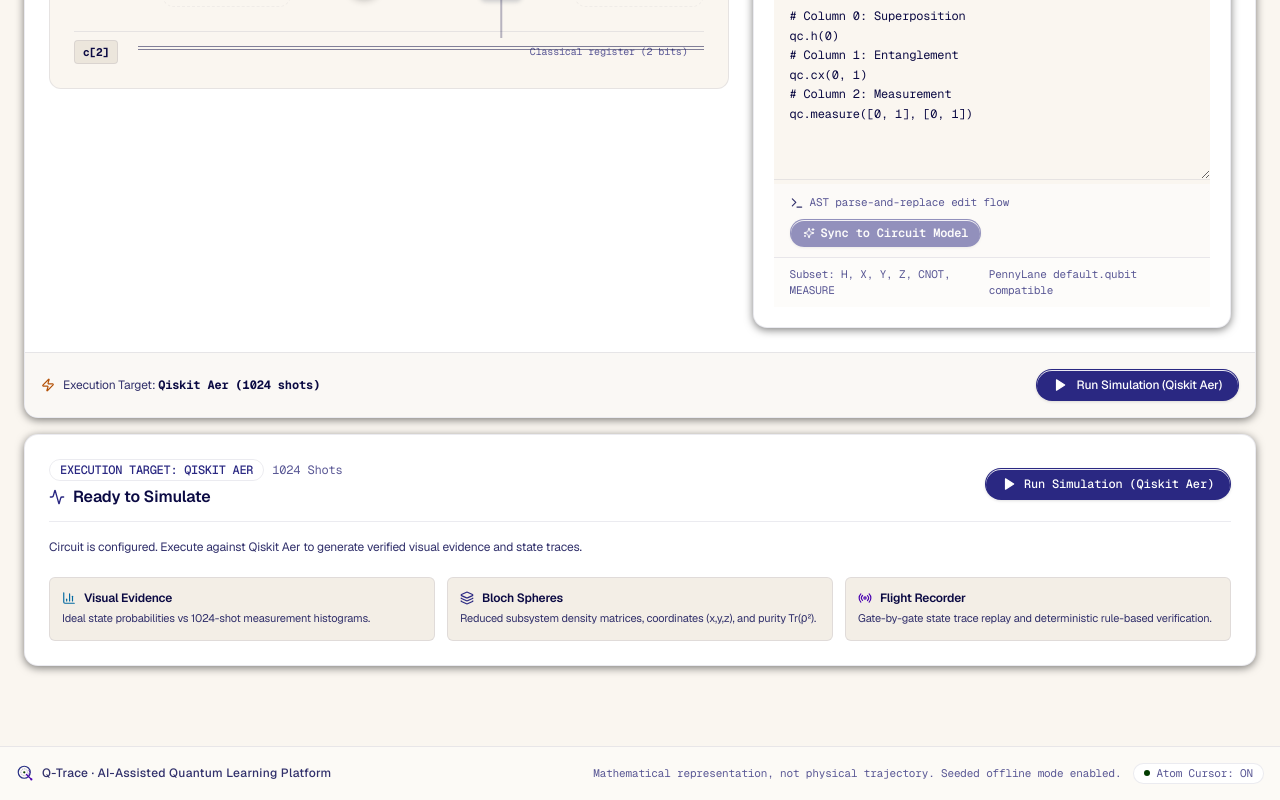
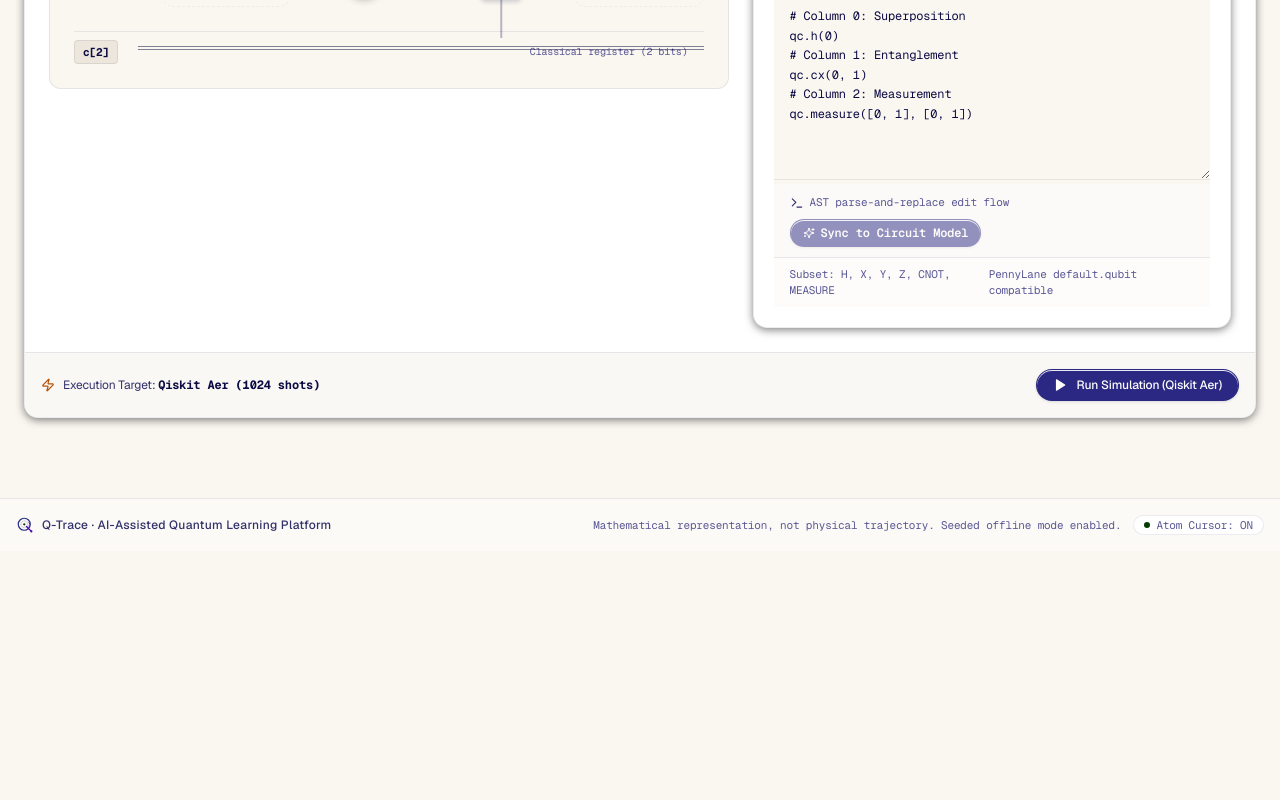
Before and after one commit to vinodkrishna221/Q-Trace, a Next.js app in the folder apps/web/: page /lab in a window 1280 px wide. Shown: the part 1025-1825 px from the top of the page. After the commit the page ends 1576 px from the top, so only its background shows below. Built offline with nearby package versions, Linux system fonts and the light colour scheme; no server answers.

Commit message:
fix(ui): remove redundant 'Ready to Simulate' CTA card on circuit lab page

```diff
--- a/apps/web/app/(app)/lab/page.tsx
+++ b/apps/web/app/(app)/lab/page.tsx
@@ -601,76 +601,6 @@ export default function LabPage() {
           </div>
         )}
 
-        {/* Clean Initial State: Ready to Simulate Prompt Card */}
-        {!hasExecuted && (
-          <Card
-            className="border-border-subtle bg-surface p-5 md:p-6 rounded-lg shadow-xs space-y-4"
-            data-testid="lab-ready-to-simulate-card"
-          >
-            <div className="flex flex-col sm:flex-row items-start sm:items-center justify-between gap-4 pb-3 border-b border-border-subtle">
-              <div className="space-y-1">
-                <div className="flex items-center gap-2">
-                  <Badge variant="outline" className="font-mono text-xs text-accent border-border-subtle">
-                    EXECUTION TARGET: QISKIT AER
-                  </Badge>
-                  <span className="text-xs font-mono text-text-tertiary">1024 Shots</span>
-                </div>
-                <h3 className="text-base font-semibold text-text-primary flex items-center gap-2">
-                  <Activity className="w-4 h-4 text-accent" />
-                  <span>Ready to Simulate</span>
-                </h3>
-              </div>
-
-              <Button
-                variant="default"
-                size="default"
-                onClick={() => handleRunSimulation()}
-                disabled={isExecutingPipeline}
-                data-testid="lab-start-simulation-btn"
-                className="gap-2 font-medium font-mono text-xs"
-              >
-                <Play className="w-3.5 h-3.5 fill-white text-white" />
-                <span>Run Simulation (Qiskit Aer)</span>
-              </Button>
-            </div>
-
-            <p className="text-xs text-text-secondary max-w-3xl leading-relaxed">
-              Circuit is configured. Execute against Qiskit Aer to generate verified visual evidence and state traces.
-            </p>
-
-            <div className="grid grid-cols-1 md:grid-cols-3 gap-3 pt-1">
-              <div className="rounded-md bg-surface-raised border border-border-subtle p-3 space-y-1">
-                <div className="flex items-center gap-2 text-xs font-semibold text-text-primary">
-                  <BarChart3 className="w-3.5 h-3.5 text-evidence" />
-                  <span>Visual Evidence</span>
-                </div>
-                <p className="text-[11px] text-text-secondary leading-relaxed">
-                  Ideal state probabilities vs 1024-shot measurement histograms.
-                </p>
-              </div>
-
-              <div className="rounded-md bg-surface-raised border border-border-subtle p-3 space-y-1">
-                <div className="flex items-center gap-2 text-xs font-semibold text-text-primary">
-                  <Layers className="w-3.5 h-3.5 text-accent" />
-                  <span>Bloch Spheres</span>
-                </div>
-                <p className="text-[11px] text-text-secondary leading-relaxed">
-                  Reduced subsystem density matrices, coordinates (x,y,z), and purity Tr(ρ²).
-                </p>
-              </div>
-
-              <div className="rounded-md bg-surface-raised border border-border-subtle p-3 space-y-1">
-                <div className="flex items-center gap-2 text-xs font-semibold text-text-primary">
-                  <Radio className="w-3.5 h-3.5 text-violet" />
-                  <span>Flight Recorder</span>
-                </div>
-                <p className="text-[11px] text-text-secondary leading-relaxed">
-                  Gate-by-gate state trace replay and deterministic rule-based verification.
-                </p>
-              </div>
-            </div>
-          </Card>
-        )}
       </div>
 
       {/* STAGE 2: VISUAL EVIDENCE (Probabilities + Bloch Sphere) */}
```
